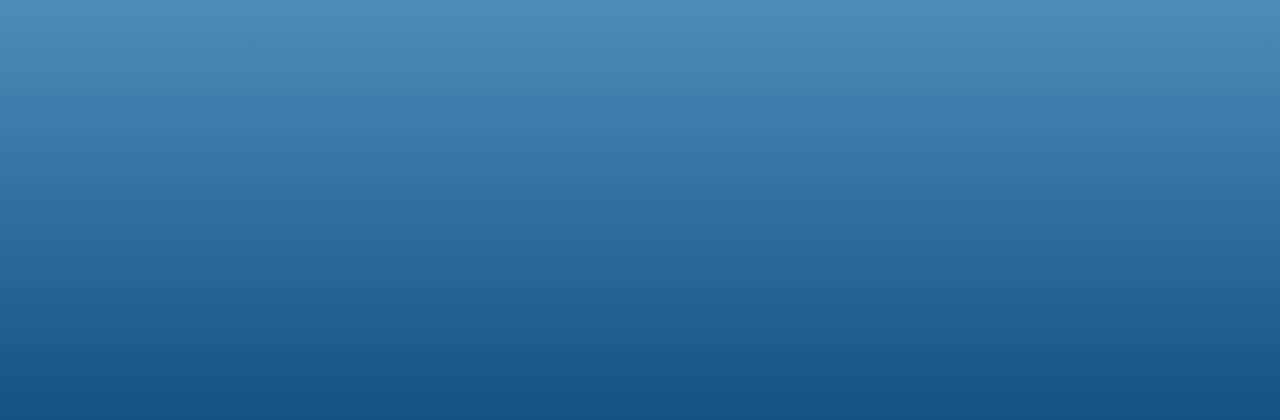
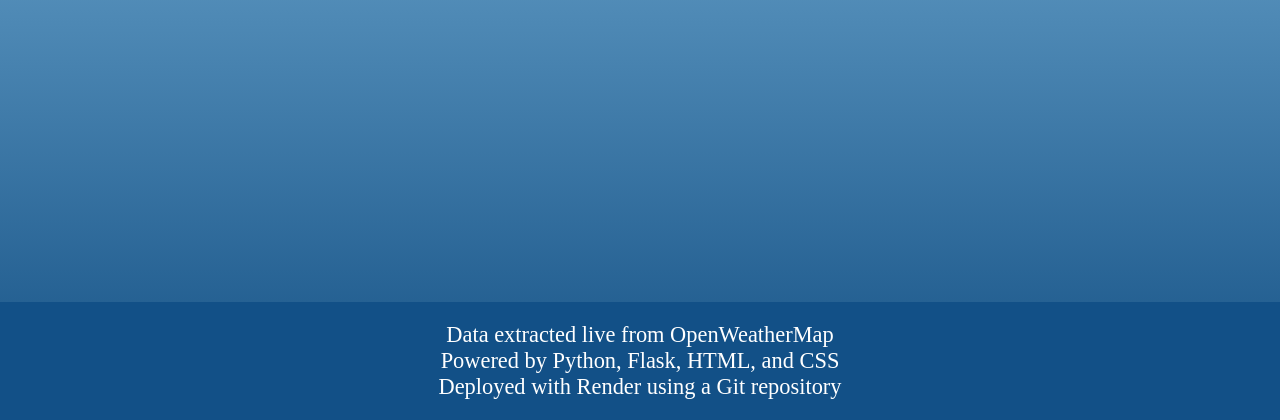
Before and after one commit to gaspardantas/pythonWeather, a Flask app: page / in a window 1280 px wide. Shown: the part 380-800 px from the top of the page. Run offline with Flask 2, Linux system fonts and the light colour scheme.

Commit message:
Updating files
Minor changes to the code

```diff
--- a/static/styles/styles.css
+++ b/static/styles/styles.css
@@ -40,3 +40,22 @@ input::placeholder {
   font-size: 1.4rem; /* Adjust placeholder font size */
   padding: 0.5rem; /* Adjust padding for placeholder */
 }
+footer {
+  background-color: #125087;
+  color: #fff;
+  padding: 20px;
+  text-align: center;
+  position: fixed;
+  bottom: 0;
+  width: 100%;
+  font-size: 1.4rem;
+}
+
+footer a {
+  color: #fff;
+  text-decoration: none;
+}
+
+footer a:hover {
+  text-decoration: underline;
+}
--- a/templates/index.html
+++ b/templates/index.html
@@ -21,5 +21,17 @@
       />
       <button type="submit">Submit</button>
     </form>
+    <footer>
+      <p>
+        Data extracted live from
+        <a href="https://openweathermap.org/" target="_blank">OpenWeatherMap</a>
+      </p>
+      <p>Powered by Python, Flask, HTML, and CSS</p>
+      <p>
+        Deployed with
+        <a href="https://render.com" target="_blank">Render</a> using a Git
+        repository
+      </p>
+    </footer>
   </body>
 </html>
```
Also changed, not shown: templates/city-not-found.html (+12 -0 lines), templates/weather.html (+12 -0 lines).
